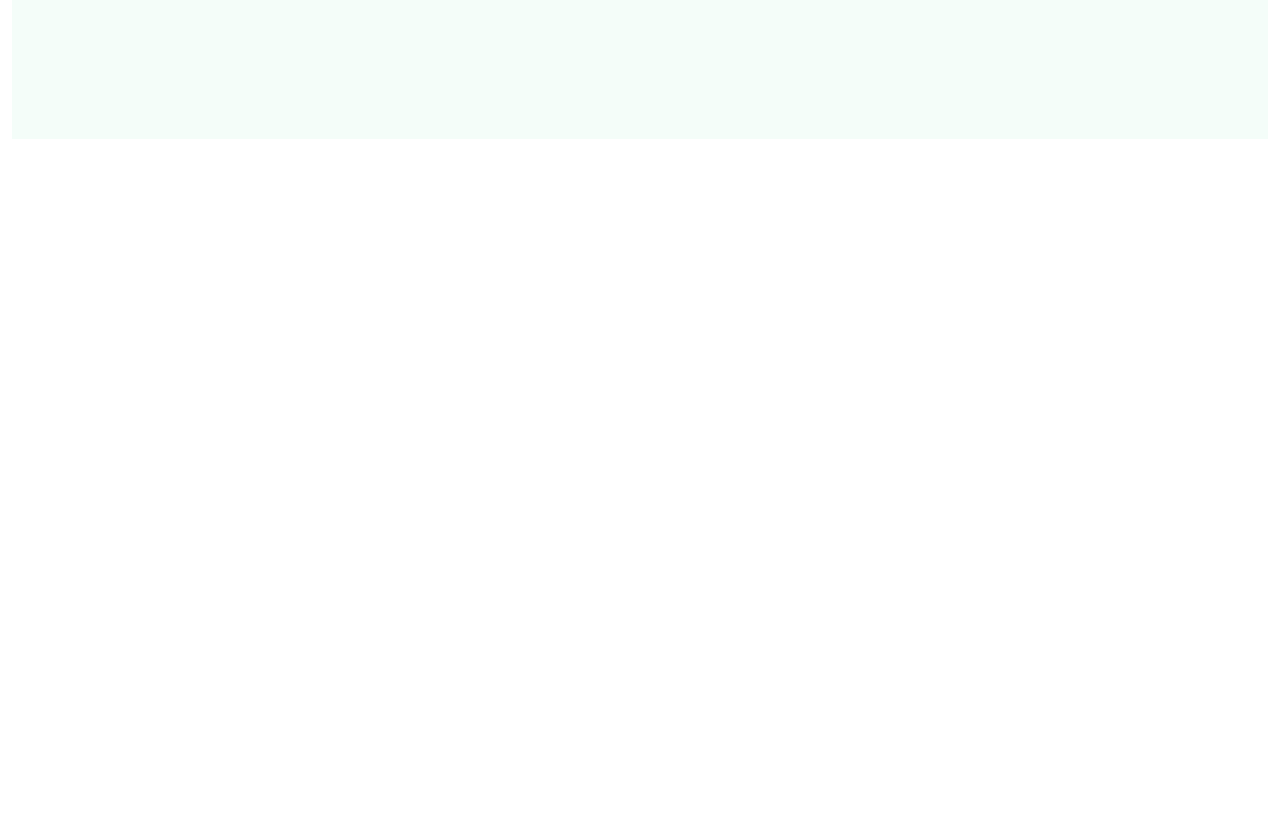
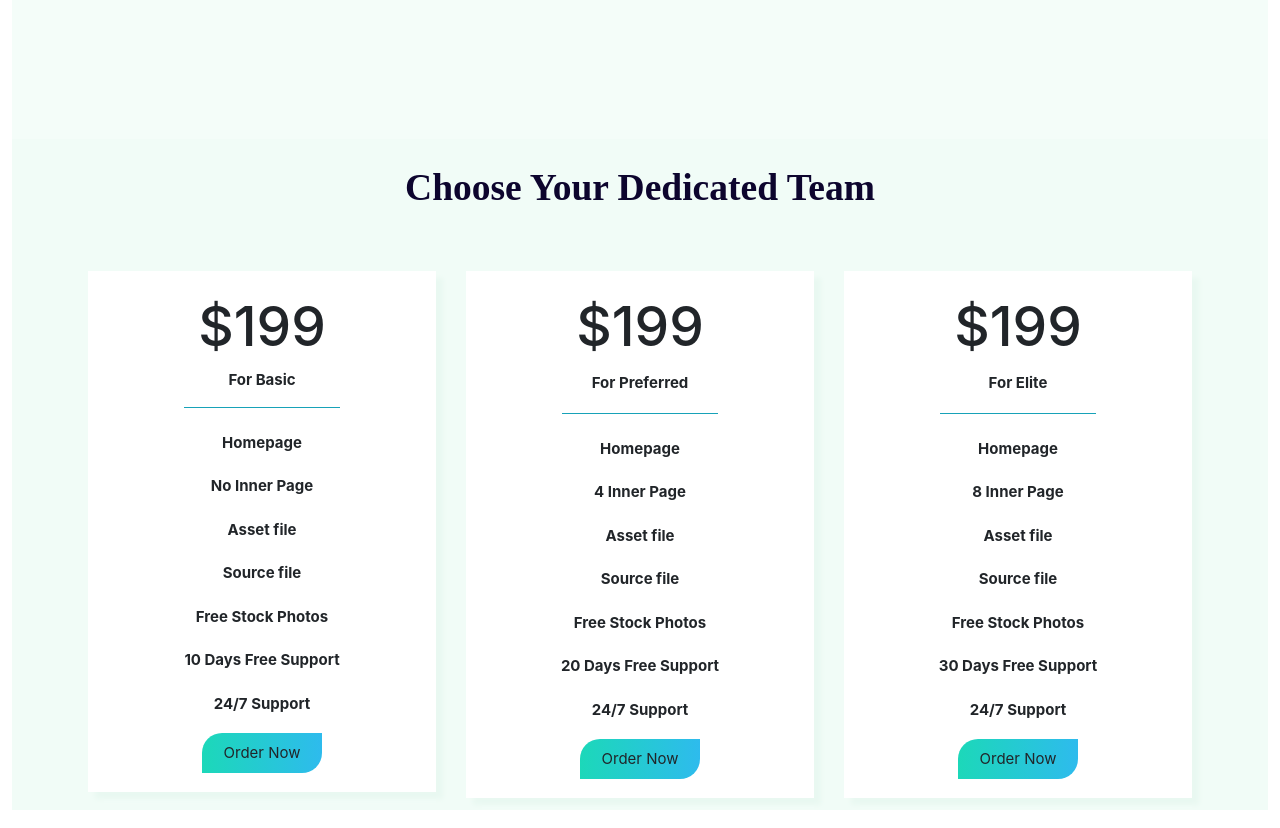
Before and after one commit to Riyad0821/athena-design, a React (Create React App) app: page / in a window 1280 px wide. Shown: the part 1380-2208 px from the top of the page. Before the commit the page ends 1537 px from the top, so only its background shows below. Built offline with nearby package versions, Linux system fonts and the light colour scheme; the HTML template or start-up script is replaced by a standard one.

Commit message:
team component initial set up ready

```diff
--- a/src/App.js
+++ b/src/App.js
@@ -6,6 +6,7 @@ import { Nav } from 'react-bootstrap';
 import NavBar from './Componentes/NavBar/NavBar';
 import MainHeader from './Componentes/MainHeader/MainHeader';
 import Service from './Componentes/Service/Service';
+import Team from './Componentes/Team/Team';
 
 function App() {
   return (
@@ -13,6 +14,7 @@ function App() {
       <NavBar></NavBar>
       <MainHeader></MainHeader>
       <Service></Service>
+      <Team></Team>
     </div>
   );
 }
--- /dev/null
+++ b/src/Componentes/Team/Team.css
@@ -0,0 +1,15 @@
+.border-info{
+    width: 150px;
+}
+.teamBgStyle{
+    background-color: #f1fcf7;
+}
+.teamCardStyle{
+    box-shadow: 7px 7px 5px #e9f8f1;
+}
+.teamCardStyle:hover{
+    border: 3px solid #1cd8b9;
+}
+.servicePrice{
+    font-size: 55px;
+}
--- /dev/null
+++ b/src/Componentes/Team/Team.js
@@ -0,0 +1,61 @@
+import React from 'react';
+import './Team.css';
+
+const Team = () => {
+    return (
+        <div className="teamBgStyle">
+            <h1 className="text-center service-title pt-4">Choose Your Dedicated Team</h1>
+            <div className="container pt-5">
+                <div className="row justify-content-center">
+                    <div className="col-md-4">
+                        <div className="card-body text-center bg-white teamCardStyle">
+                            <h1 className="servicePrice">$199</h1>
+                            <b>For Basic</b>
+                            <hr className="border-info"/>
+                            <p><b>Homepage</b></p>
+                            <p><b>No Inner Page</b></p>
+                            <p><b>Asset file</b></p>
+                            <p><b>Source file</b></p>
+                            <p><b>Free Stock Photos</b></p>
+                            <p><b>10 Days Free Support</b></p>
+                            <p><b>24/7 Support</b></p>
+                            <button className="btn">Order Now</button>
+                        </div>
+                    </div>
+                    <div className="col-md-4">
+                    <div className="card-body text-center bg-white teamCardStyle">
+                            <h1 className="servicePrice">$199</h1>
+                            <p><b>For Preferred</b></p>
+                            <hr className="border-info"/>
+                            <p><b>Homepage</b></p>
+                            <p><b>4 Inner Page</b></p>
+                            <p><b>Asset file</b></p>
+                            <p><b>Source file</b></p>
+                            <p><b>Free Stock Photos</b></p>
+                            <p><b>20 Days Free Support</b></p>
+                            <p><b>24/7 Support</b></p>
+                            <button className="btn">Order Now</button>
+                        </div>
+                    </div>
+                    <div className="col-md-4">
+                    <div className="card-body text-center bg-white teamCardStyle">
+                            <h1 className="servicePrice">$199</h1>
+                            <p><b>For Elite</b></p>
+                            <hr className="border-info"/>
+                            <p><b>Homepage</b></p>
+                            <p><b>8 Inner Page</b></p>
+                            <p><b>Asset file</b></p>
+                            <p><b>Source file</b></p>
+                            <p><b>Free Stock Photos</b></p>
+                            <p><b>30 Days Free Support</b></p>
+                            <p><b>24/7 Support</b></p>
+                            <button className="btn">Order Now</button>
+                        </div>
+                    </div>
+                </div>
+            </div>
+        </div>
+    );
+};
+
+export default Team;
```
